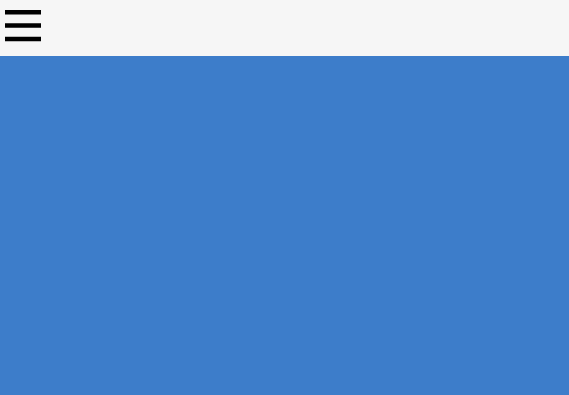
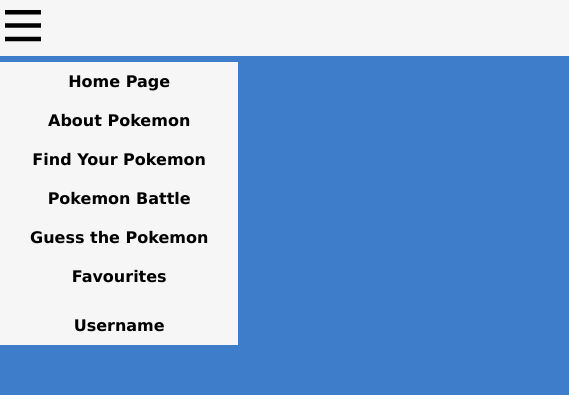
Before and after one commit to bbakaric/poke-app, a plain HTML site: page html/homepage.html in a window 1280 px wide. Both pictures are taken after a click on the button 23 px from the left and 27 px from the top of the page. Shown: the top 395 px of the page, 0-569 px from the left. Drawn offline with Linux system fonts and the light colour scheme.

Commit message:
Commit 4

```diff
--- a/html/homepage.html
+++ b/html/homepage.html
@@ -6,7 +6,7 @@
     <meta name="viewport" content="width=device-width, initial-scale=1.0">
     <link rel="icon" href="/images/favicon.png" type="image/png">
     <link rel="stylesheet" href="/css/style.css">
-    <script src="js/app.js" defer></script>
+    <script src="/js/app.js" defer></script>
     <title>Pokemon app</title>
 </head>
 <body id="homepageBox">
@@ -18,10 +18,10 @@
             <ul class="dropdown-menu">
                 <li><a href="/html/homepage.html">Home Page</a></li>
                 <li><a href="/html/about.html">About Pokemon</a></li>
-                <li><a href="/html/about.html">Find Your Pokemon</a></li>
-                <li><a href="/html/about.html">Pokemon Battle</a></li>
-                <li><a href="/html/about.html">Guess the Pokemo</a>n</li>
-                <li><a href="/html/about.html">Favourites</a></li>
+                <li><a href="/html/find.html">Find Your Pokemon</a></li>
+                <li><a href="/html/battle.html">Pokemon Battle</a></li>
+                <li><a href="/html/guess.html">Guess the Pokemo</a>n</li>
+                <li><a href="/html/favourites.html">Favourites</a></li>
                 <li>Username</li>
             </ul>
         </section>
```
